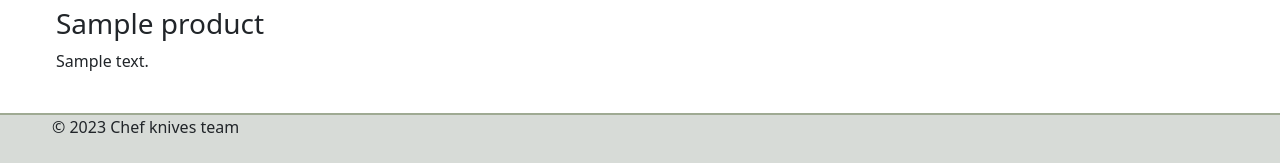
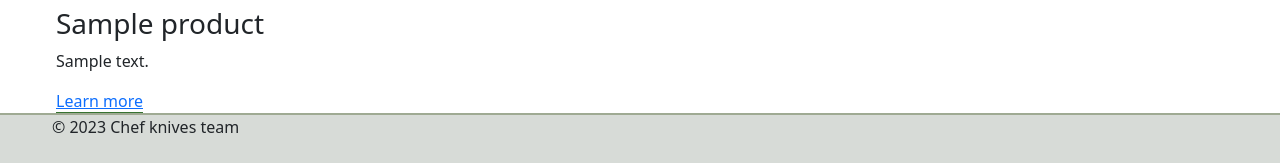
Before and after one commit to Davias2/ptu8_chef_knives, a Django app: page / in a window 1280 px wide. Shown: the part 1231-1394 px from the top of the page. Run offline with Django 4.2, Linux system fonts and the light colour scheme; tables that the repository leaves empty hold one stand-in row (values such as "Sample post"); some libraries are stand-ins or nearby versions.

Commit message:
product detail

```diff
--- a/ptu8_chef_knives/chef_knives/templates/home.html
+++ b/ptu8_chef_knives/chef_knives/templates/home.html
@@ -50,7 +50,7 @@
     <div class="product">
       <h3>{{ product.name }}</h3>
       <p>{{ product.description }}</p>
-      {% comment %} <a href="{% url 'product_detail' product.pk %}">Learn more</a> {% endcomment %}
+      <a href="{% url 'product_detail' product.pk %}">Learn more</a>
     </div>
   {% empty %}
     <p>There are no products currently available.</p>
```
